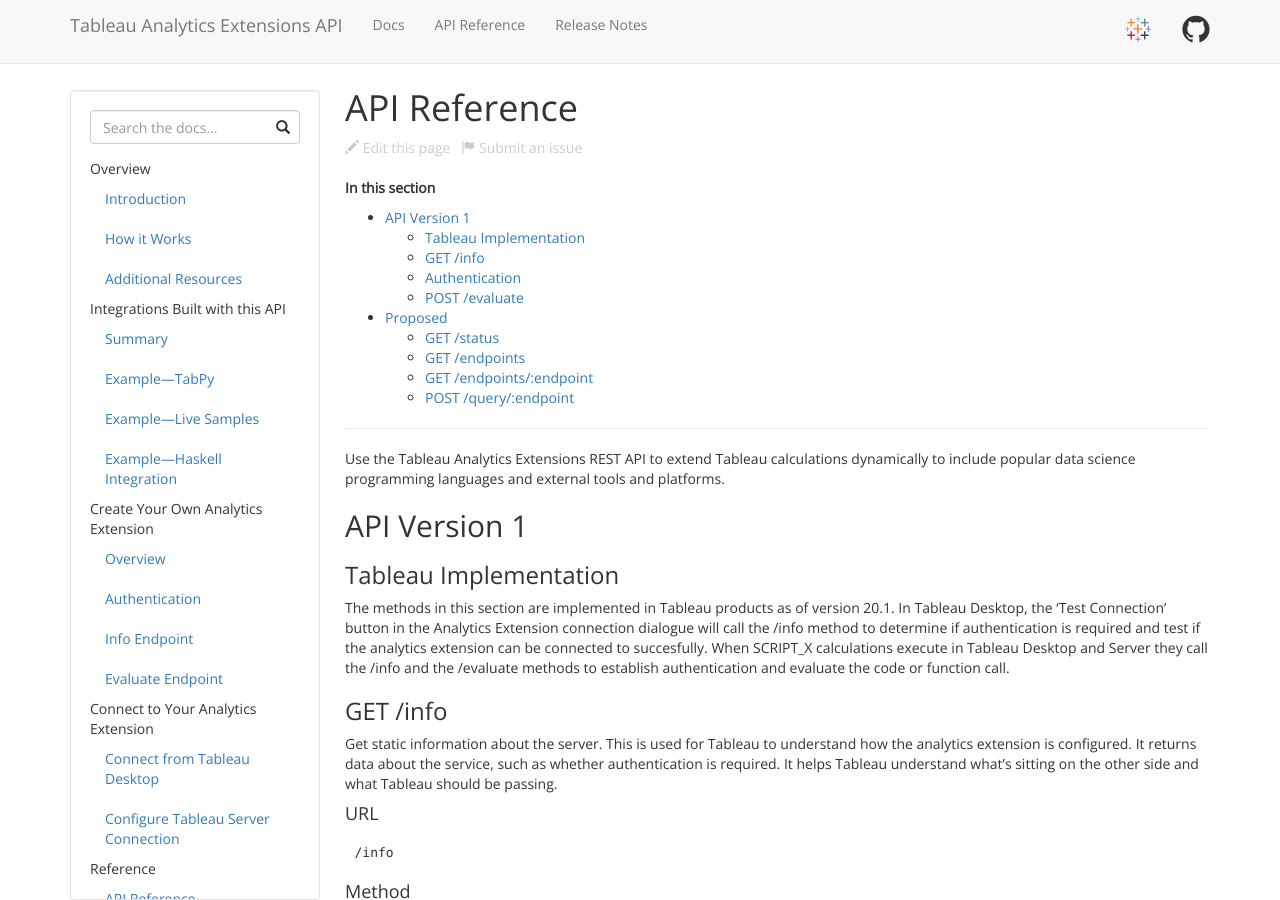
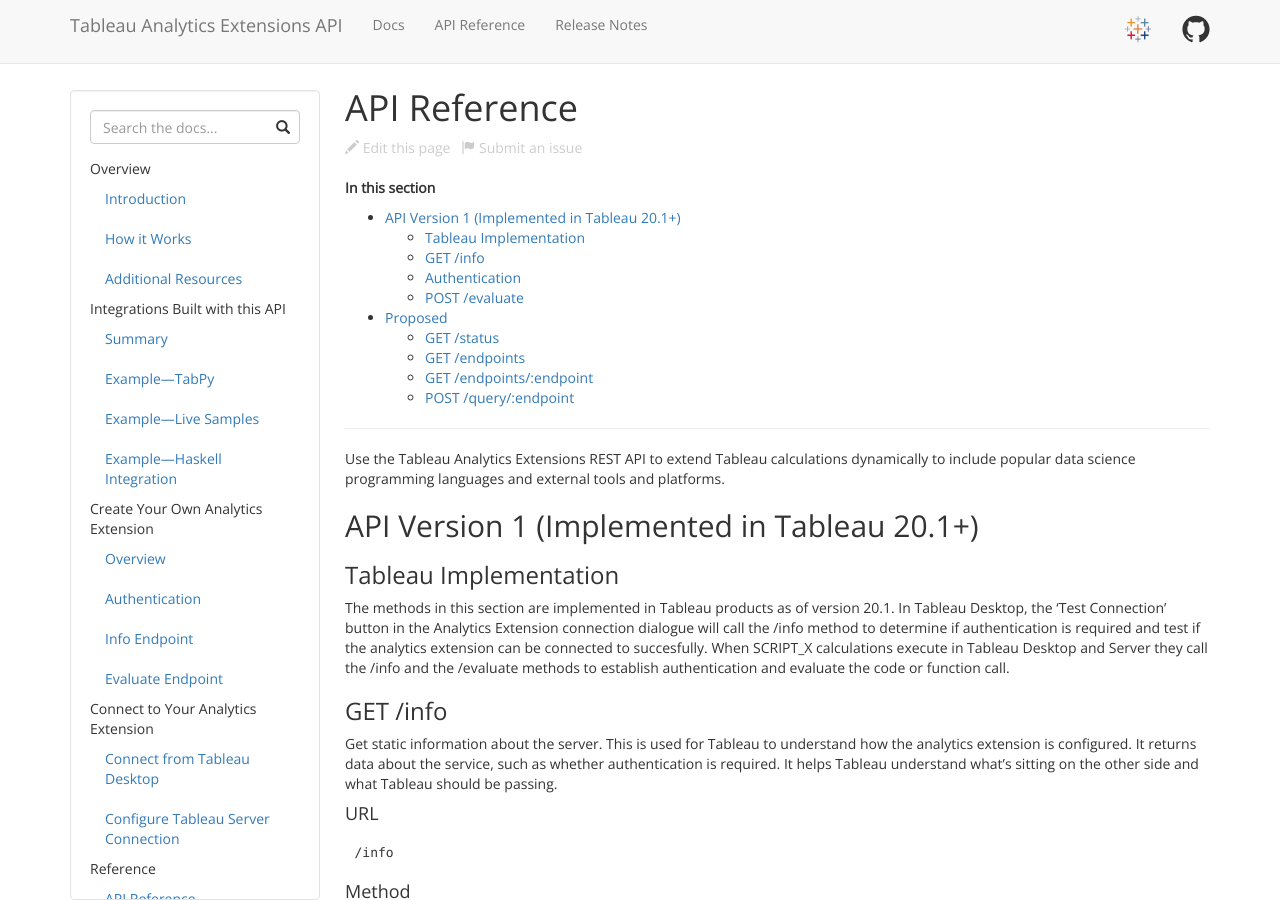
Before and after one commit to tableau/analytics-extensions-api, a Jekyll site: the page built from docs/ae_api_ref.md, in a window 1280 px wide and 900 px high. Built offline with Jekyll 4.4.1, drawn with Linux system fonts in a browser that asks for light colours; nearby versions of some CDN libraries.

Commit message:
Update ae_api_ref.md

```diff
--- a/docs/ae_api_ref.md
+++ b/docs/ae_api_ref.md
@@ -12,7 +12,7 @@
 
 Use the Tableau Analytics Extensions REST API to extend Tableau calculations dynamically to include popular data science programming languages and external tools and platforms.
 
-## API Version 1
+## API Version 1 (Implemented in Tableau 20.1+)
 
 ### Tableau Implementation
 
```
